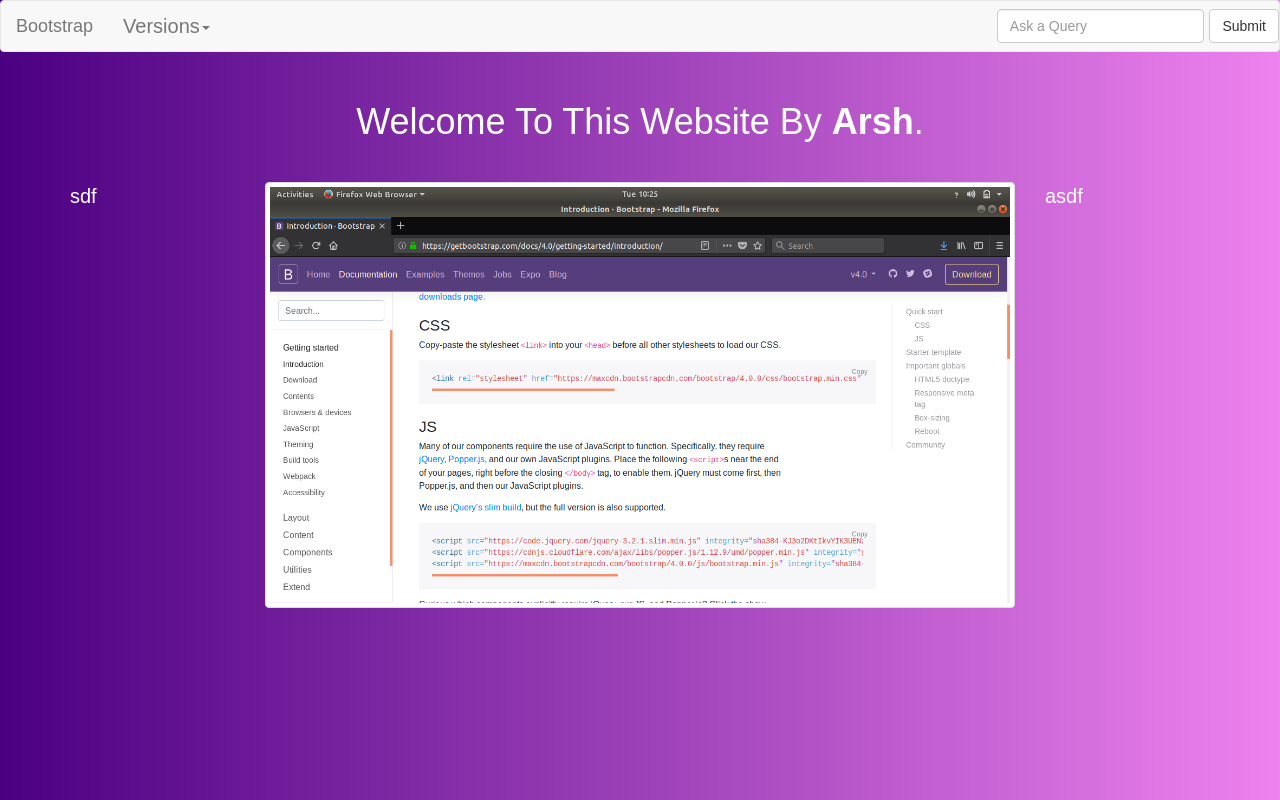
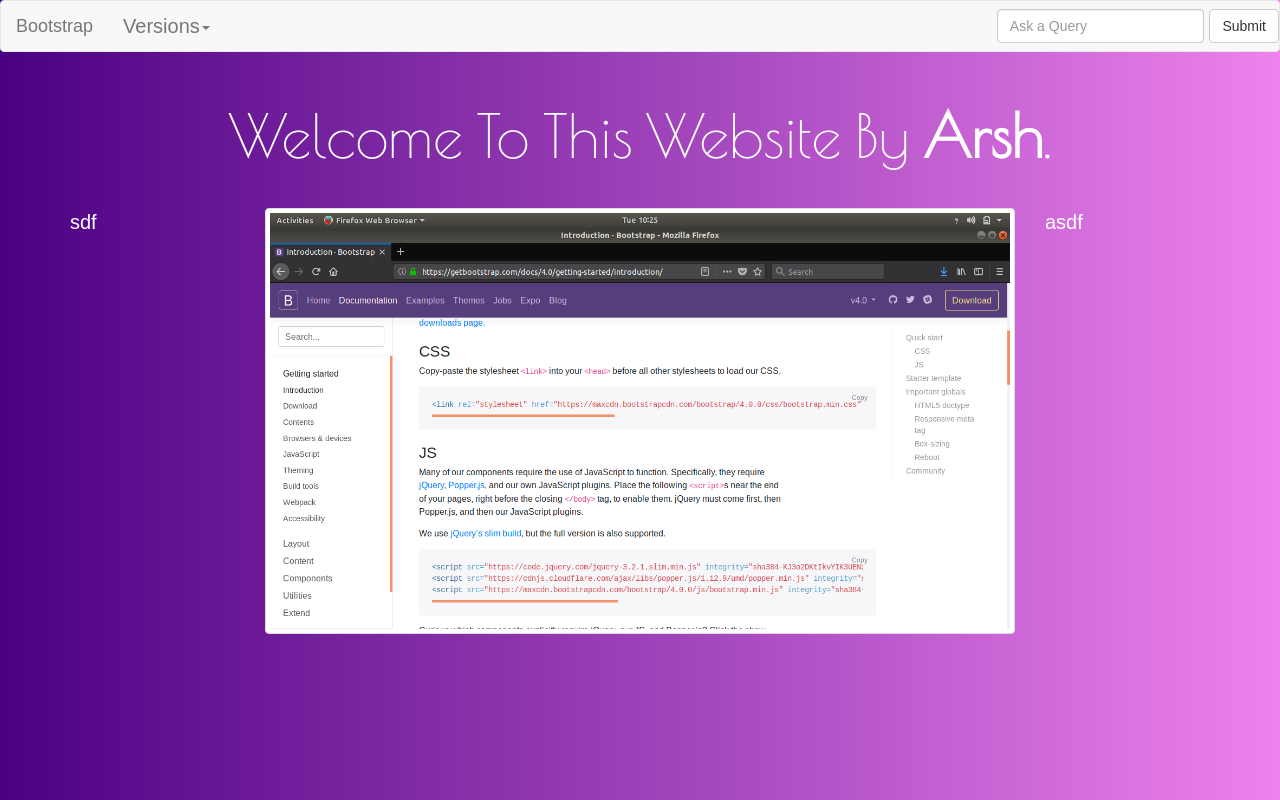
Before and after one commit to strikertanmay/bootstrap-project, a plain HTML site: page index.html in a window 1280 px wide. Drawn offline with nearby package versions, Linux system fonts and the light colour scheme.

Commit message:
Update index.html
add class name of h1

```diff
--- a/index.html
+++ b/index.html
@@ -37,7 +37,7 @@
 
 
         <div class="container">
-            <h1>Welcome To This Website By <b>Arsh</b>.</h1>
+            <h1 class="f1">Welcome To This Website By <b>Arsh</b>.</h1>
 
         </div>
 
```
